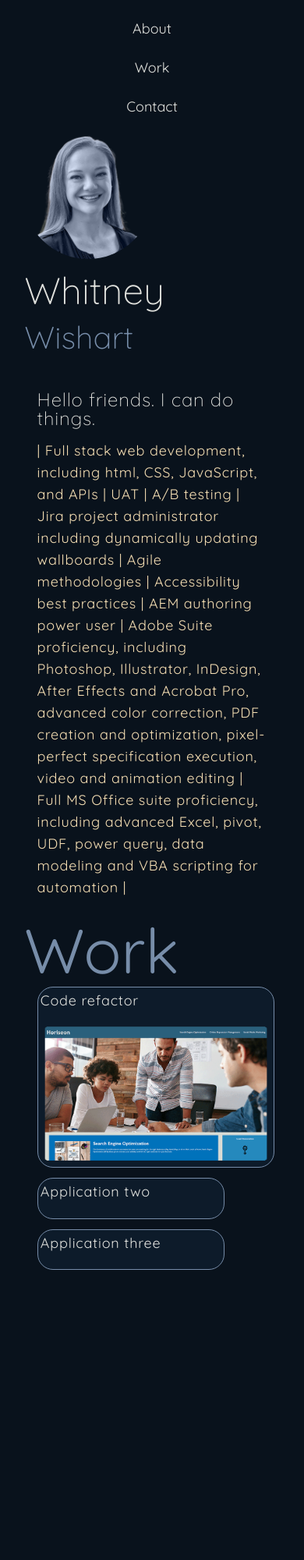
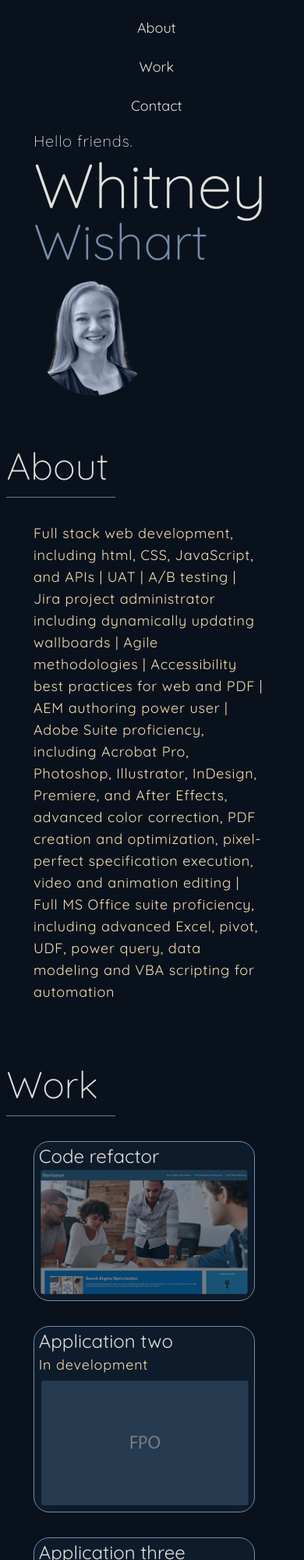
Before and after one commit to whitneywishart/professional-portfolio, a plain HTML site: page index.html in a window 390 px wide. Shown: the top 2000 px of the page at 78% size. Before the commit the page ends 1810 px from the top, so only its background shows below. Drawn offline with Linux system fonts and the light colour scheme.

Commit message:
refactor flex box, add card hover states

```diff
--- a/assets/css/styles.css
+++ b/assets/css/styles.css
@@ -7,7 +7,7 @@ html {
 body {
     background-color: #09121C;
     font-family: 'Quicksand', sans-serif;
-    padding: 3% 8%;
+    padding: 3% 8% 0 11%;
 }
 
 header {
@@ -15,8 +15,9 @@ header {
 }
 
 .photo {
-    max-width: 50%;
+    max-width: 90%;
     border-radius: 50%;
+    padding-top: 10%;
 }
 
 p {
@@ -31,24 +32,26 @@ p {
     font-size: 9rem;
     color: #e0e1dd;
     font-weight: 100;
+
 }
 
 .name-h2 {
     font-size: 7rem;
     color: #778da9;
     font-weight: 100;
+
 }
 
 .name-h3 {
-    font-size: 1.5rem;
+    font-size: 1.25rem;
     color: #e0e1dd;
     font-weight: 200;
-    padding: 1rem 0 1rem 0;
     letter-spacing: .05rem;
+    padding-bottom: 2%;
 }
 
 /* Font size adjust */
-@media all and (max-width: 800px) {
+@media all and (max-width: 950px) {
     .name-h1 {
         font-size: 6rem;
 
@@ -58,17 +61,13 @@ p {
 /* Font size adjust */
 @media all and (max-width: 500px) {
     .name-h1 {
-        font-size: 300%;
-
-
-
+        font-size: 500%;
     }
 }
 
-
-@media all and (max-width: 800px) {
+@media all and (max-width: 950px) {
     .name-h2 {
-        font-size: 5rem;
+        font-size: 4rem;
 
     }
 }
@@ -76,7 +75,7 @@ p {
 /* Font size adjust */
 @media all and (max-width: 500px) {
     .name-h2 {
-        font-size: 250%;
+        font-size: 400%;
 
     }
 }
@@ -88,10 +87,11 @@ h1 {
 }
 
 h2 {
-    font-size: 5rem;
-    color: #778da9;
-    font-weight: 400;
-    padding-top: 3%;
+    font-size: 3rem;
+    color: #e0e1dd;
+    font-weight: 100;
+    padding-top: 2rem;
+    padding-bottom: 1rem;
 }
 
 h3 {
@@ -104,14 +104,14 @@ a {
     text-decoration: none;
 }
 
+/* Navigation*/
 .nav-a {
     font-size: 18px;
     color: #e0e1dd;
     text-decoration: none;
 }
 
-/* Navigation flexbox*/
-.nav-flex-container {
+.nav-container {
     display: flex;
     flex-wrap: wrap;
     justify-content: flex-end;
@@ -119,7 +119,7 @@ a {
 }
 
 /* Navigation links*/
-.nav-flex-item a {
+.nav-item a {
     position: relative;
     text-decoration: none;
 }
@@ -143,56 +143,77 @@ a {
 }
 
 /*Navigation medium screens */
-@media all and (max-width: 800px) {
-    .nav-flex-container {
+@media all and (max-width: 900px) {
+    .nav-container {
         justify-content: space-around;
         gap: 2rem;
         padding-top: 5%;
-
     }
 }
 
 /*Navigation small screens */
 @media all and (max-width: 500px) {
-    .nav-flex-container {
+    .nav-container {
         flex-direction: column;
         padding-top: 5%;
     }
 }
 
 @media all and (max-width: 500px) {
-    .nav-flex-item {
+    .nav-item {
         margin: auto;
     }
 }
 
-.about {
-    padding-right: 45%;
-    padding-left: 5%;
+.left-rail {
+    margin-left: -11%;
+
 }
 
-/*About medium screens */
-@media all and (max-width: 800px) {
-    .about {
-        padding-right: 10%;
+.left-rail h2 {
+    border-bottom: 1px solid rgb(224, 225, 221, .5);
+    width: 20%;
+    margin: 8rem 0 2rem 0;
+
+}
+
+@media all and (max-width: 950px) {
+    .left-rail h2 {
+        border-bottom: 1px solid rgb(224, 225, 221, .5);
+        width: 40%;
+        margin: 2rem 0 2rem 0;
+
+    }
+}
+
+.description {
+    padding-right: 40%;
+
+}
+
+/* Description medium screens */
+@media all and (max-width: 900px) {
+    .description {
+        padding-right: 8%;
     }
 }
 
 /*About small screens */
 @media all and (max-width: 500px) {
-    .about {
+    .description {
         padding-right: 5%;
     }
 }
 
-.flex-column-container {
+.main-container {
     display: flex;
     flex-wrap: wrap;
-    flex-direction: column;
+    justify-content: flex-start;
+    gap: 0 2rem;
 }
 
-.flex-column-item {
-    padding-top: 1rem;
+.main-item:nth-child(3n) {
+    width: 100%;
 }
 
 .card-box {
@@ -201,30 +222,39 @@ a {
     color: #778da9;
 }
 
-.card-box :first-child {
-    flex: 2 1 auto;
-}
-
-.card-box p {
-    color: #e0e1dd;
-    font-weight: 400;
-}
-
-.card-box>div {
-    margin: 2% 2% 2% 5%;
-    width: 15rem;
-    /* height: 20rem; */
+.card-box-item {
+    margin: 0 2rem 2rem 0;
     background: #0d1b2a;
     border: #778da9 1px solid;
     border-radius: 20px;
     padding: 1%;
+    height: 5%;
 }
 
 .card-box img {
+    width: 100%;
+    opacity: 0.5;
 
-    width: 100%;
 }
 
-footer {
-    padding-bottom: 50%;
+.card-box img:hover {
+    opacity: 1;
+    transition: .05s ease;
 }
+
+.card-box h3 {
+    color: #e0e1dd;
+    font-weight: 400;
+    padding: 1% 1%;
+}
+
+.card-box p {
+    padding: 1% 1%;
+    color: wheat;
+    font-weight: 400;
+}
+
+footer ul li a {
+    list-style: none;
+    color: #e0e1dd;
+}
--- a/index.html
+++ b/index.html
@@ -15,64 +15,105 @@
 
 <body>
     <header>
-        <div class="nav-flex-container">
-            <div class="nav-flex-item"><a class="nav-a" href="#about">About</a></div>
-            <div class="nav-flex-item"><a class="nav-a" href="#work">Work</a></div>
-            <div class="nav-flex-item"><a class="nav-a" href="mailto:whitneywishart@gmail.com">Contact</a></div>
+        <div class="nav-container">
+            <div class="nav-item"><a class="nav-a" href="#about">About</a></div>
+            <div class="nav-item"><a class="nav-a" href="#work">Work</a></div>
+            <div class="nav-item"><a class="nav-a" href="#contact">Contact</a></div>
         </div>
     </header>
     <main>
-        <div class="flex-column-container">
-            <img src="/assets/images/wishart.png" width="170" alt="Whitney Wishart" class="photo">
-            <div class="flex-column-item">
+        <div class="main-container">
+
+            <div class="main-item">
+                <div class="name-h3">Hello friends.</div>
                 <div class="name-h1">Whitney</div>
-            </div>
-            <div class="flex-column-item">
                 <div class="name-h2">Wishart</div>
             </div>
-
-            <div class="flex-column-item">
-                <div class="about" id="about">
-                    <div class="flex-column-item">
-                        <div class="name-h3">Hello friends. I can do things.</div>
-                    </div>
-                    <p>| Full stack web development, including html, CSS, JavaScript, and APIs | UAT | A/B testing |
+            <div class="main-item"><img src="/assets/images/wishart.png" width="170" alt="Whitney Wishart"
+                    class="photo"></div>
+            <div class="main-item">
+                <div class="left-rail">
+                    <h2 id="about">About</h2>
+                </div>
+                <div class="description">
+                    <p>Full stack web development, including html, CSS, JavaScript, and APIs | UAT | A/B testing
+                        |
                         Jira
                         project administrator including dynamically updating wallboards | Agile methodologies |
-                        Accessibility best practices | AEM authoring power
+                        Accessibility best practices for web and PDF | AEM authoring power
                         user | Adobe
-                        Suite proficiency, including Photoshop, Illustrator, InDesign, After Effects and Acrobat Pro,
+                        Suite proficiency, including Acrobat
+                        Pro, Photoshop, Illustrator, InDesign, Premiere, and After Effects,
                         advanced color correction, PDF
-                        creation and optimization, pixel-perfect specification execution, video and animation editing |
+                        creation and optimization, pixel-perfect specification execution, video and animation
+                        editing |
                         Full MS Office suite proficiency,
                         including advanced Excel, pivot, UDF, power query, data modeling and VBA scripting for
-                        automation |
-
+                        automation
                     </p>
+                </div>
+                <div class="left-rail">
+                    <h2 id="work">Work</h2>
+                </div>
+                <div class="card-box">
+                    <div class="card-box-item"><a
+                            href="https://whitneywishart.github.io/module-01-html-css-git-challenge-code-refactor/"
+                            target="_blank">
+                            <h3>Code refactor</h3>
+                            <div><img src="/assets/images/index-screenshot.png" alt="Code refactor application"></div>
+                        </a>
+                    </div>
+                    <div class="card-box-item">
+                        <a href="#" target="_blank">
+                            <h3>Application two</h3>
+                            <p>In development</p>
+                            <div><img src="/assets/images/fpo-screenshot.png" alt="Application placeholder"></div>
+                        </a>
+                    </div>
+                    <div class="card-box-item">
+                        <a href="#" target="_blank">
+                            <h3>Application three</h3>
+                            <p>In development</p>
+                            <div><img src="/assets/images/fpo-screenshot.png" alt="Application placeholder"></div>
+                        </a>
+                    </div>
+                    <div class="card-box-item">
+                        <a href="#" target="_blank">
+                            <h3>Application four</h3>
+                            <p>In development</p>
+                            <div><img src="/assets/images/fpo-screenshot.png" alt="Application placeholder"></div>
+                        </a>
+                    </div>
+                    <div class="card-box-item">
+                        <a href="#" target="_blank">
+                            <h3>Application five</h3>
+                            <p>In development</p>
+                            <div><img src="/assets/images/fpo-screenshot.png" alt="Application placeholder"></div>
+                        </a>
+                    </div>
+                    <div class="card-box-item">
+                        <a href="#" target="_blank">
+                            <h3>Application six</h3>
+                            <p>In development</p>
+                            <div><img src="/assets/images/fpo-screenshot.png" alt="Application placeholder"></div>
+                        </a>
+                    </div>
                 </div>
             </div>
         </div>
-        <h2 id="work">Work</h2>
-        <div class="card-box">
-            <div><a href="https://whitneywishart.github.io/module-01-html-css-git-challenge-code-refactor/"
-                    target="_blank">
-                    <p>Code refactor</p>
-                    <div><img src="/assets/images/index_screenshot.png" alt="Code refactor"></div>
-                </a>
+        <footer>
+            <div class="left-rail">
+                <h2 id="contact">Contact</h2>
             </div>
-            <div>
-                <a href="#" target="_blank">
-                    <p>Application two</p>
-                </a>
-            </div>
-            <div>
-                <a href="#" target="_blank">
-                    <p>Application three</p>
-                </a>
-            </div>
-        </div>
+            <ul>
+                <li>
+                    <p>Email: <a href="mailto:whitneywishart@gmail.com">whitneywishart@gmail.com</a></p>
+                    <p>Call: <a href="tel:206-794-2543">206-794-2543</a> </p>
+                </li>
+            </ul>
+
+        </footer>
     </main>
-    <footer></footer>
 </body>
 
 </html>
```
Also changed, not shown: assets/images/fpo-screenshot.png (added), assets/images/index-screenshot.png (added), assets/images/index_screenshot.png (deleted).
